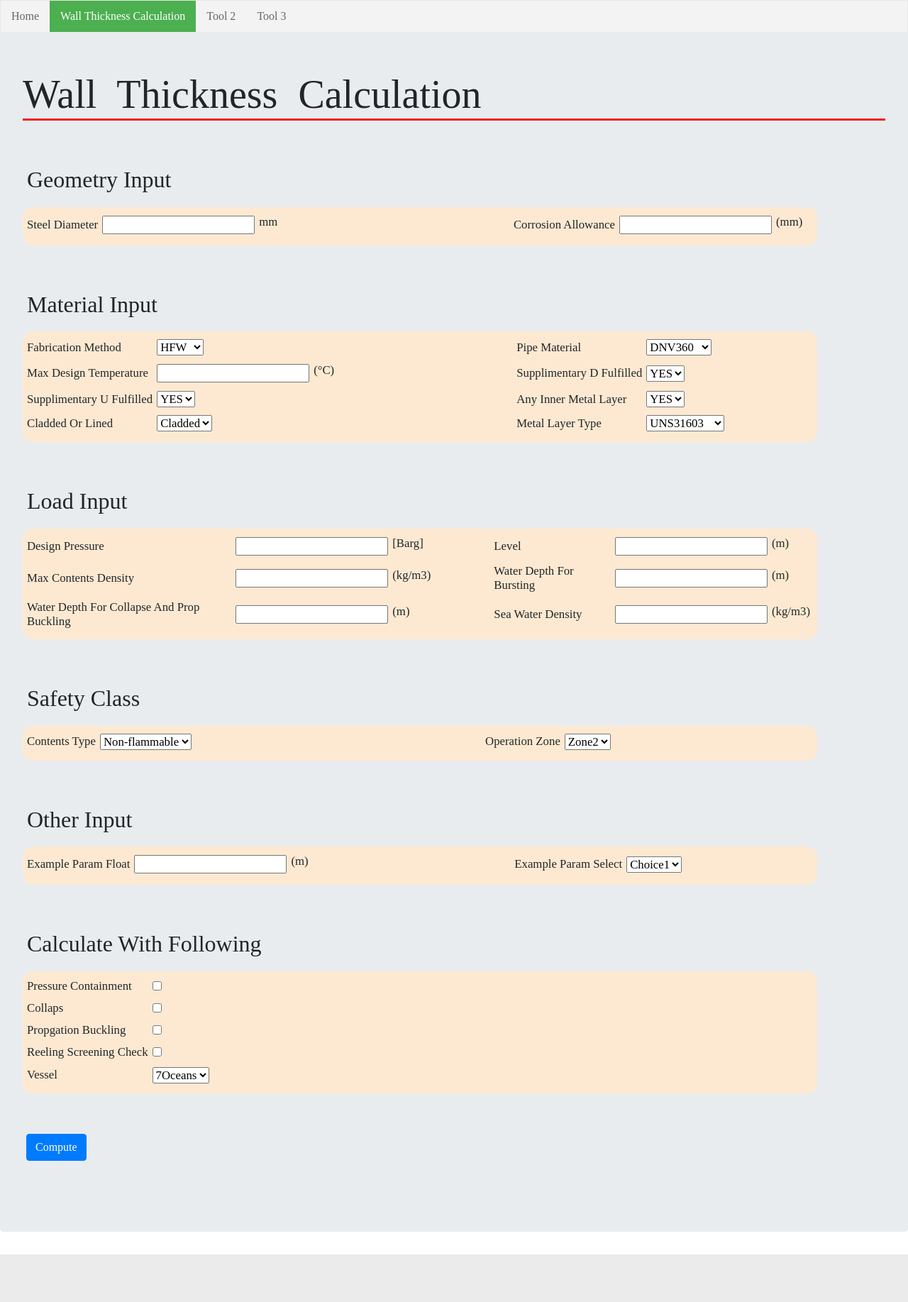
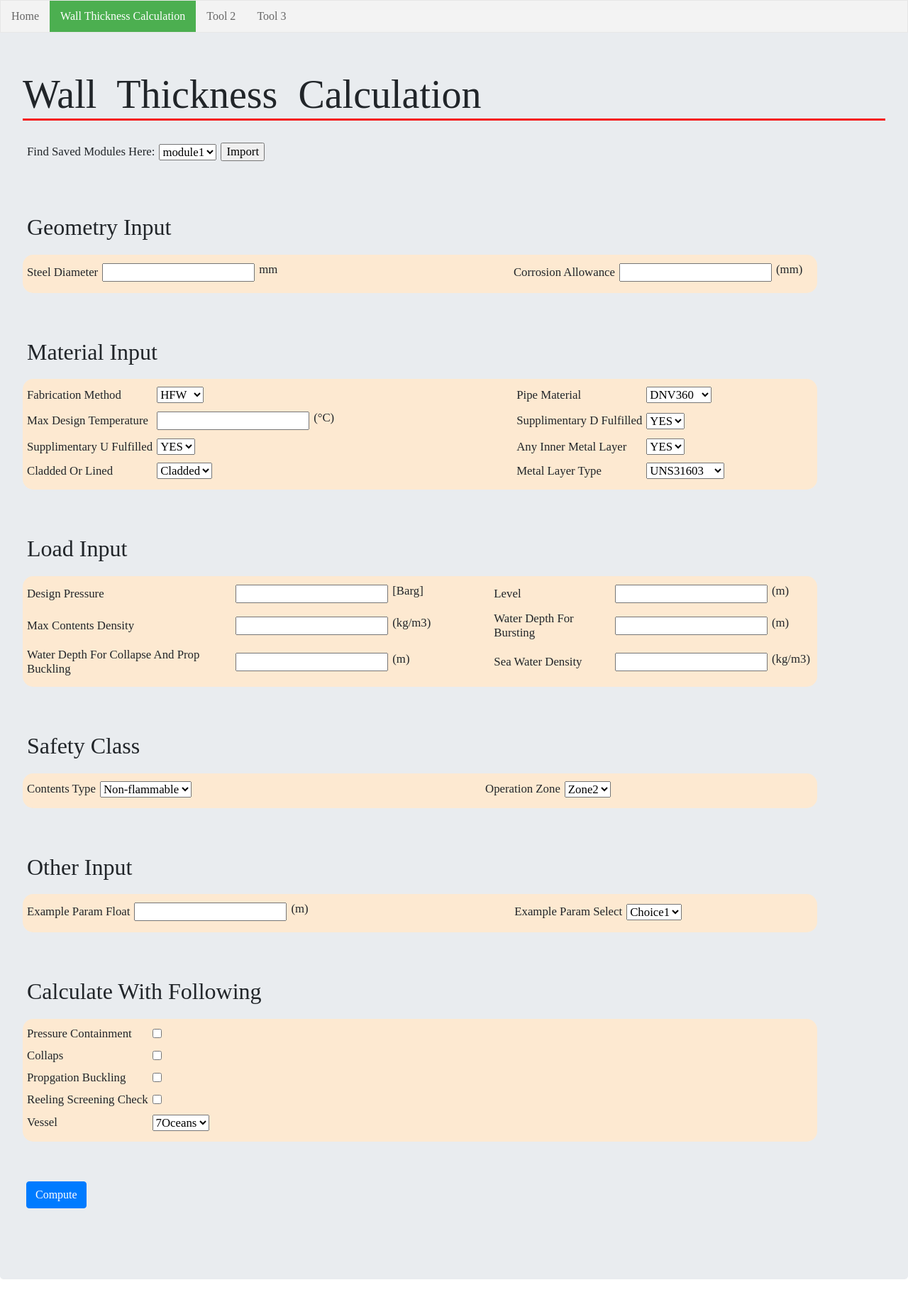
Before and after one commit to luyuqing/ocean_to_cloud, a Flask app: page /wtcal in a window 1280 px wide. Shown: the whole page at 71% size. Before the commit the page ends 1768 px from the top, so only its background shows below. Run offline with Flask 2, Linux system fonts and the light colour scheme; some libraries are stand-ins or nearby versions.

Commit message:
add import

```diff
--- a/application.py
+++ b/application.py
@@ -4,7 +4,7 @@ from math import ceil
 from prepare import zip_form
 from model import GeometryInput, MaterialInput, \
                   LoadInput, SafetyClass, Other, \
-                  CalWith
+                  CalWith, ImportFrom
 from compute import cal_pressure_containment, cal_collaps, \
                     cal_prop_buckling, cal_reeling
 
@@ -27,6 +27,9 @@ def home():
 
 @application.route('/wtcal', methods=['GET', 'POST'])
 def index():
+    import_from = list(ImportFrom(request.form))[0]
+    import_submit = list(ImportFrom(request.form))[1]
+
     geo = GeometryInput(request.form)
     geo_fields = zip_form(geo)
 
@@ -171,6 +174,8 @@ def index():
             return jsonify({"result": "Please Fill In Blanks With Valid Values."})
 
     return render_template("view.html",
+                           import_from=import_from,
+                           import_submit=import_submit,
                            geo_fields=geo_fields,
                            material_fields=material_fields,
                            load_fields=load_fields,
--- /dev/null
+++ b/data.json
@@ -0,0 +1,6 @@
+[
+    {
+        "steel_diameter": 5,
+        "corrosion_allowance": 5
+    }
+]
--- a/model.py
+++ b/model.py
@@ -1,4 +1,11 @@
-from wtforms import Form, FloatField, SelectField, BooleanField, validators
+from wtforms import Form, FloatField, SelectField, \
+                    BooleanField, SubmitField, validators
+
+
+class ImportFrom(Form):
+    import_from = SelectField(choices=[('module1', 'module1'),
+                                       ('module2', 'module2')])
+    submit_import = SubmitField('Import')
 
 
 class GeometryInput(Form):
--- a/static/style.css
+++ b/static/style.css
@@ -39,6 +39,9 @@ h4              { margin-top: 1.5em;}
 .result         { margin-left: 6px;
                   line-height: 1.5; }
 
+.import         { margin-top: 30px;
+                  margin-left: 5px; }
+
 ul {
     width: 100%;
     list-style-type: none;
--- a/templates/view.html
+++ b/templates/view.html
@@ -16,6 +16,15 @@
         </ul>
         <div class="jumbotron mainbody">
         <h1>Wall Thickness Calculation</h1>
+        <form method=post action="" class=import>
+            <table>
+                <tr>
+                    <td>Find Saved Modules Here: </td>
+                    <td>{{ import_from}}</td>
+                    <td>{{ import_submit }}</td>
+                </tr>
+            </table>
+        </form>
         <form method=post action="">
             <h2>Geometry Input</h2>
             <div class=form>
```
Also changed, not shown: test.html (added, +9 -0 lines).
